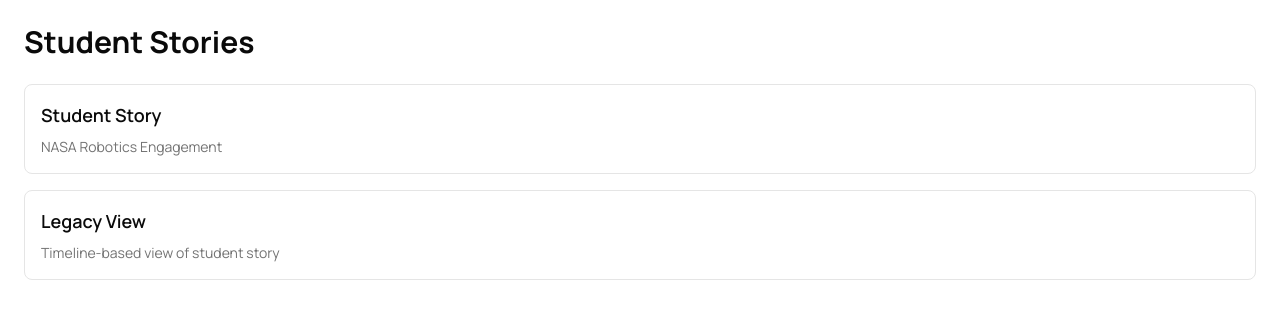
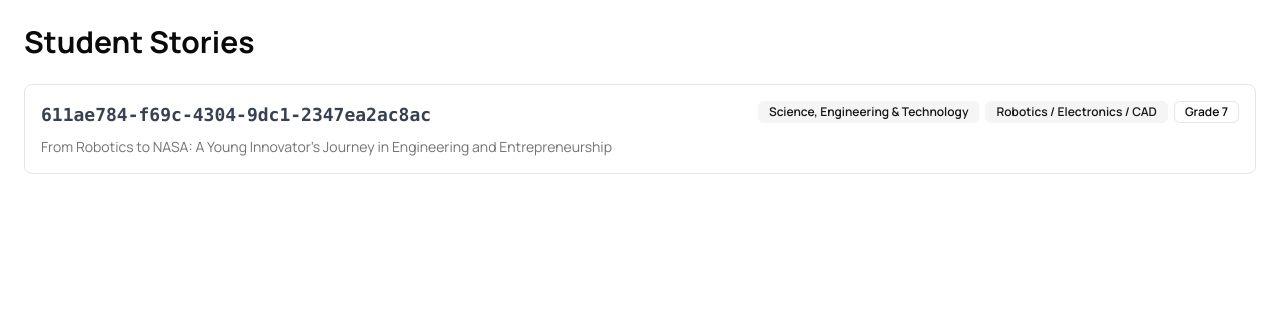
Before and after one commit to cabbachew/cc-stories, a Next.js app: page / in a window 1280 px wide. Shown: the top 318 px of the page. Built offline with nearby package versions, Linux system fonts and the light colour scheme.

Commit message:
remove legacy page from navigation

```diff
--- a/app/page.tsx
+++ b/app/page.tsx
@@ -1,4 +1,6 @@
 import Link from "next/link";
+import { Badge } from "@/components/ui/badge";
+import { studentStory } from "@/app/data/studentStories/611ae784-f69c-4304-9dc1-2347ea2ac8ac";
 
 export default function Home() {
   return (
@@ -9,20 +11,38 @@ export default function Home() {
           <div className="p-4 border rounded-lg hover:bg-muted/50 transition-colors">
             <Link
               href="/engagements/611ae784-f69c-4304-9dc1-2347ea2ac8ac"
-              className="block space-y-2"
+              className="block"
             >
-              <h2 className="text-lg font-semibold">Student Story</h2>
-              <p className="text-sm text-muted-foreground">
-                NASA Robotics Engagement
-              </p>
-            </Link>
-          </div>
-          <div className="p-4 border rounded-lg hover:bg-muted/50 transition-colors">
-            <Link href="/legacy" className="block space-y-2">
-              <h2 className="text-lg font-semibold">Legacy View</h2>
-              <p className="text-sm text-muted-foreground">
-                Timeline-based view of student story
-              </p>
+              <div className="flex flex-col sm:flex-row sm:items-start sm:justify-between gap-2">
+                <div className="space-y-2">
+                  <h2 className="text-lg font-semibold text-gray-700 font-mono">
+                    611ae784-f69c-4304-9dc1-2347ea2ac8ac
+                  </h2>
+                  <p className="text-sm text-muted-foreground">
+                    {studentStory.headline}
+                  </p>
+                </div>
+                <div className="flex flex-wrap gap-1.5 sm:justify-end mt-2 sm:mt-0">
+                  <Badge
+                    variant="secondary"
+                    className="text-xs whitespace-nowrap"
+                  >
+                    {studentStory.discipline}
+                  </Badge>
+                  <Badge
+                    variant="secondary"
+                    className="text-xs whitespace-nowrap"
+                  >
+                    {studentStory.topic}
+                  </Badge>
+                  <Badge
+                    variant="outline"
+                    className="text-xs whitespace-nowrap"
+                  >
+                    Grade {studentStory.studentGrade}
+                  </Badge>
+                </div>
+              </div>
             </Link>
           </div>
         </div>
```
